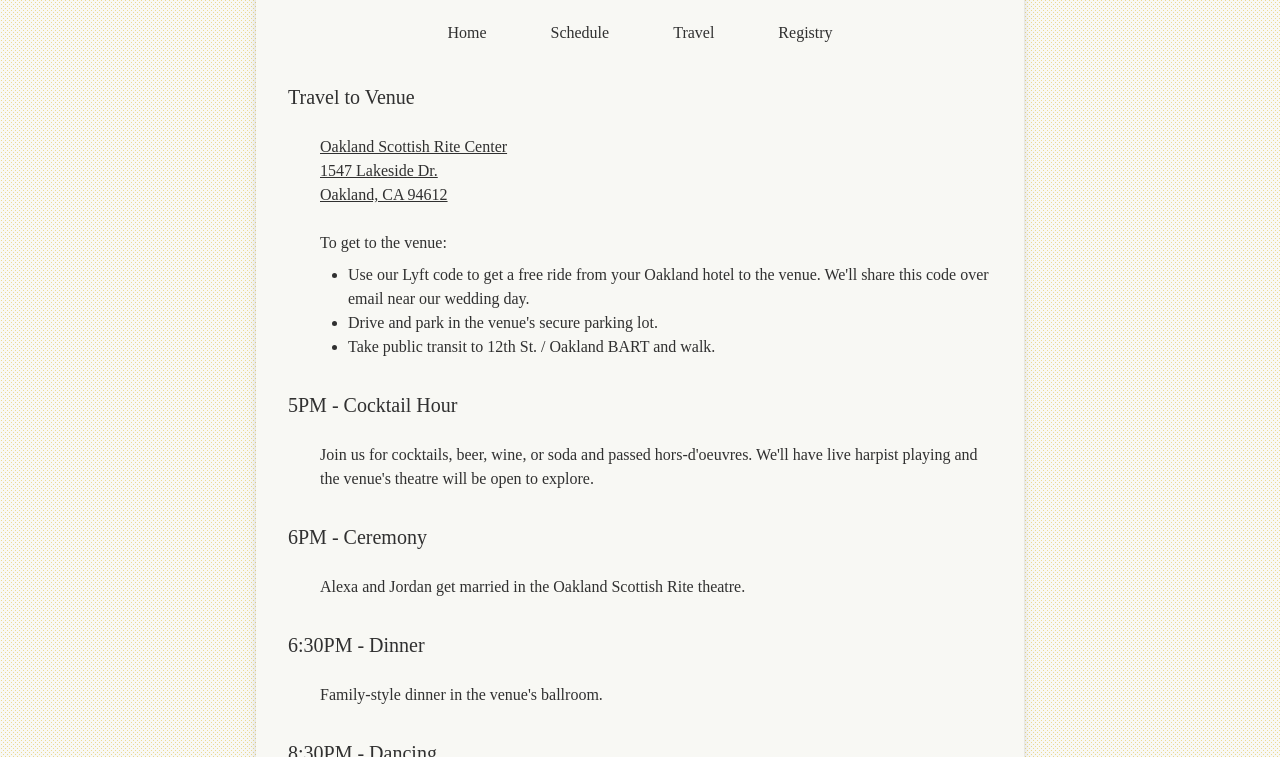
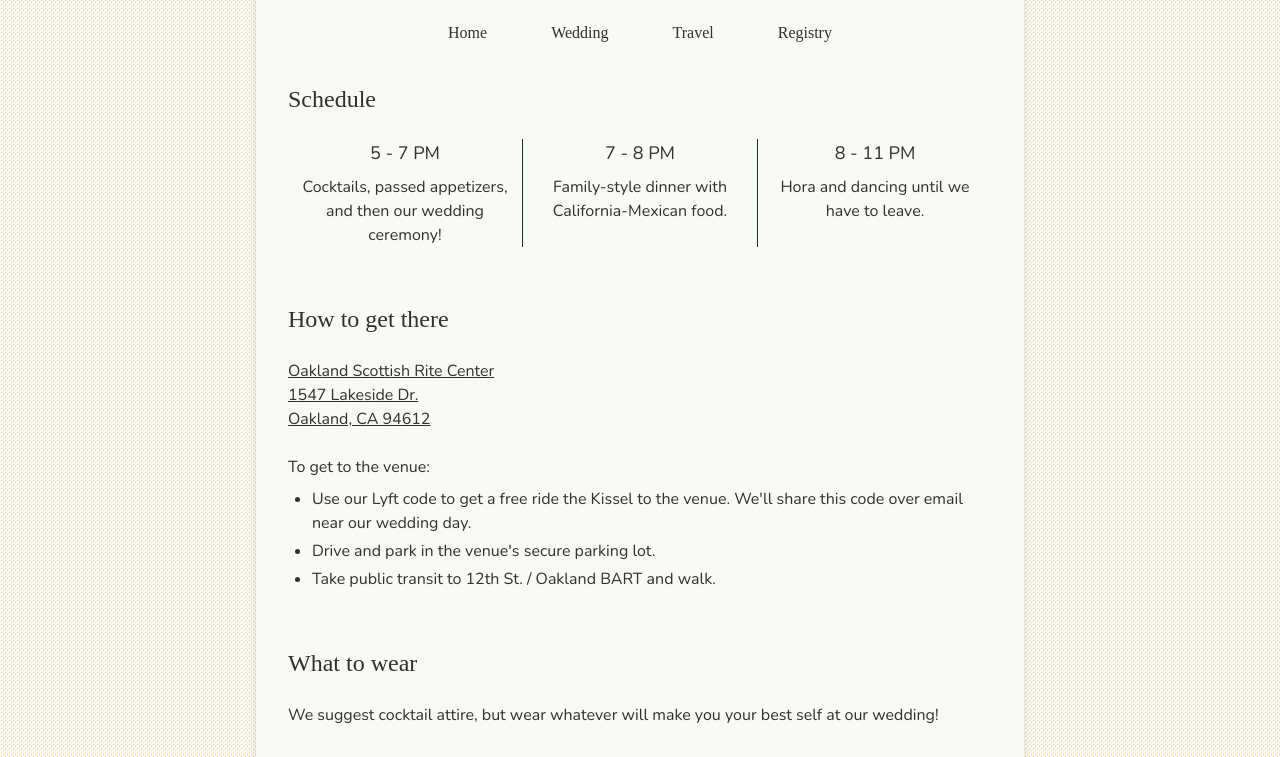
Before and after one commit to jplace/lexjor-wedding, an Eleventy site: page src/site/schedule.njk in a window 1280 px wide. Shown: the part 195-952 px from the top of the page. Built offline with nearby package versions, Linux system fonts and the light colour scheme; Eleventy itself is replaced by a stand-in of ours; files that its build step writes are made by us from their sources; a web font is replaced by a local one; what js-beautify, postcss-prettify, posthtml would draw is missing.

Commit message:
a bunch more stuff

```diff
--- a/src/site/_includes/layouts/_page.njk
+++ b/src/site/_includes/layouts/_page.njk
@@ -10,7 +10,7 @@ layout: layouts/_base.njk
         <nav class="mx-8 jacques-francois-regular">
             <ul class="flex justify-center gap-4 md:gap-16  border-lisbon-green">
                 <li><a class="block pb-1 border-b-2 border-transparent hover:border-lisbon-green focus:border-lisbon-green outline-none transition-all" href="/">Home</a></li>
-                <li><a class="block pb-1 border-b-2 border-transparent hover:border-lisbon-green focus:border-lisbon-green outline-none transition-all" href="/schedule">Schedule</a></li>
+                <li><a class="block pb-1 border-b-2 border-transparent hover:border-lisbon-green focus:border-lisbon-green outline-none transition-all" href="/schedule">Wedding</a></li>
                 <li><a class="block pb-1 border-b-2 border-transparent hover:border-lisbon-green focus:border-lisbon-green outline-none transition-all" href="/travel">Travel</a></li>
                 <li><a class="block pb-1 border-b-2 border-transparent hover:border-lisbon-green focus:border-lisbon-green outline-none transition-all" href="/#">Registry</a></li>
             </ul>
--- a/src/site/schedule.njk
+++ b/src/site/schedule.njk
@@ -2,88 +2,65 @@
 layout: layouts/_page.njk
 title: Home - LexJor 2025
 ---
-<main class="mx-8 my-8 jacques-francois-regular space-y-8">
+<main class="mx-8 my-8 nunito-regular space-y-14">
     {# <section>
         <h2 class="text-2xl">Saturday February 8th, 2025</h2>
     </section> #}
-    <section class="ml-8 space-y-6">
-        <h2 class="text-xl -ml-8">Travel to Venue</h2>
-        <div>
-            <p class="">
+    <section class="space-y-6">
+        <h2 class="jacques-francois-regular text-2xl">Schedule</h2>
+        <div class="flex flex-col md:flex-row">
+            <div class="flex-1 pb-6 md:pb-0 md:px-2">
+                <p class="md:text-center text-lg mb-2">
+                   5 - 7 PM
+                </p>
+                <p class="md:text-center">
+                    Cocktails, passed appetizers, and then our wedding ceremony!
+                </p>
+            </div>
+            <div class="border-b md:border-b-0 md:border-r border-lisbon-green"></div>
+            <div class="flex-1 py-6 md:py-0 md:px-2">
+                <p class="md:text-center text-lg mb-2">
+                   7 - 8 PM
+                </p>
+                <p class="md:text-center">
+                    Family-style dinner with California-Mexican food.
+                </p>
+            </div>
+            <div class="border-b md:border-b-0 md:border-r border-lisbon-green"></div>
+            <div class="flex-1 pt-6 md:pt-0 md:px-2">
+                <p class="md:text-center text-lg mb-2">
+                   8 - 11 PM
+                </p>
+                <p class="md:text-center">
+                    Hora and dancing until we have to leave.
+                </p>
+            </div>
+        </div>
+    </section>
+    <section class="space-y-6">
+        <h2 class="jacques-francois-regular text-2xl">How to get there</h2>
+        <p>
             <a class="underline" href="https://maps.app.goo.gl/UuRYhakBeEs4DDPW6">
                 Oakland Scottish Rite Center<br>
                 1547 Lakeside Dr.<br>
                 Oakland, CA 94612
             </a>
         </p>
-        </div>
         <div>
             <p>To get to the venue:</p>
-            <ul class="ml-7 my-2">
-                <li class="list-disc">Use our Lyft code to get a free ride from your Oakland hotel to the venue. We'll share this code over email near our wedding day.</li>
+            <ul class="ml-6 mt-2 space-y-1">
+                <li class="list-disc">Use our Lyft code to get a free ride the Kissel to the venue. We'll share this code over email near our wedding day.</li>
                 <li class="list-disc">Drive and park in the venue's secure parking lot.</li>
                 <li class="list-disc">Take public transit to 12th St. / Oakland BART and walk.</li>
             </ul>
         </div>
     </section>
-    <section class="ml-8 space-y-6">
-        <h2 class="text-xl -ml-8">5PM - Cocktail Hour</h2>
-        <div>
-            <p>
-                Join us for cocktails, beer, wine, or soda and passed hors-d'oeuvres. We'll have live harpist playing and the venue's theatre will be open to explore.
-            </p>
+    <section class="space-y-6">
+        <h2 class="jacques-francois-regular text-2xl">What to wear</h2>
+        <div class="flex">
+            <div class="flex-1">
+                <p>We suggest cocktail attire, but wear whatever will make you your best self at our wedding!</p>
             </div>
-        {# <div>
-            <p>Food Menu:</p>
-            <ul class="ml-7 my-2">
-                <li class="list-disc">Grilled Avocado Tostada</li>
-                <li class="list-disc">Mini Sweet Potato Tacos</li>
-                <li class="list-disc">Grilled Mushroom Quesadilla</li>
-            </ul>
-        </div> #}
-    </section>
-    <section class="ml-8 space-y-6">
-        <h2 class="text-xl -ml-8">6PM - Ceremony</h2>
-        <p>
-            Alexa and Jordan get married in the Oakland Scottish Rite theatre.
-        </p>
-    </section>
-    <section class="ml-8 space-y-6">
-        <h2 class="text-xl -ml-8">6:30PM - Dinner</h2>
-        <p>
-            Family-style dinner in the venue's ballroom.
-        </p>
-        {# <div>
-            <p>Food Menu:</p>
-            <ul class="ml-7 my-2">
-                <li class="list-disc">Braised Chicken Tinga</li>
-                <li class="list-disc">Braised Pork Birria Enchiladas</li>
-                <li class="list-disc">Roasted Winter Squash with Mole Rojo</li>
-            </ul>
-        </div> #}
-        {# <div>
-            <p>Dessert Menu:</p>
-            <ul class="ml-7 my-2">
-                <li class="list-disc">Dandelion Chocolate's Celebration Cake</li>
-            </ul>
-        </div> #}
-    </section>
-    <section class="ml-8 space-y-6">
-        <h2 class="text-xl -ml-8">8:30PM - Dancing</h2>
-        <div>
-            <p>
-                Dancing kicks off with the hora and continues till the venue says we have to leave.
-            </p>
         </div>
-        {# <div>
-            <p>Food Menu:</p>
-            <ul class="ml-7 my-2">
-                <li class="list-disc">Grafitti pizza!</li>
-            </ul>
-        </div> #}
-    </section>
-    <section class="ml-8 space-y-6">
-        <h2 class="text-xl -ml-8">11PM - Go Home</h2>
-        <p>You don't have to go home, but you can't stay here. Thanks for joining us!!</p>
     </section>
 </main>
```
Lines whose indentation alone changed are shown as unchanged.
